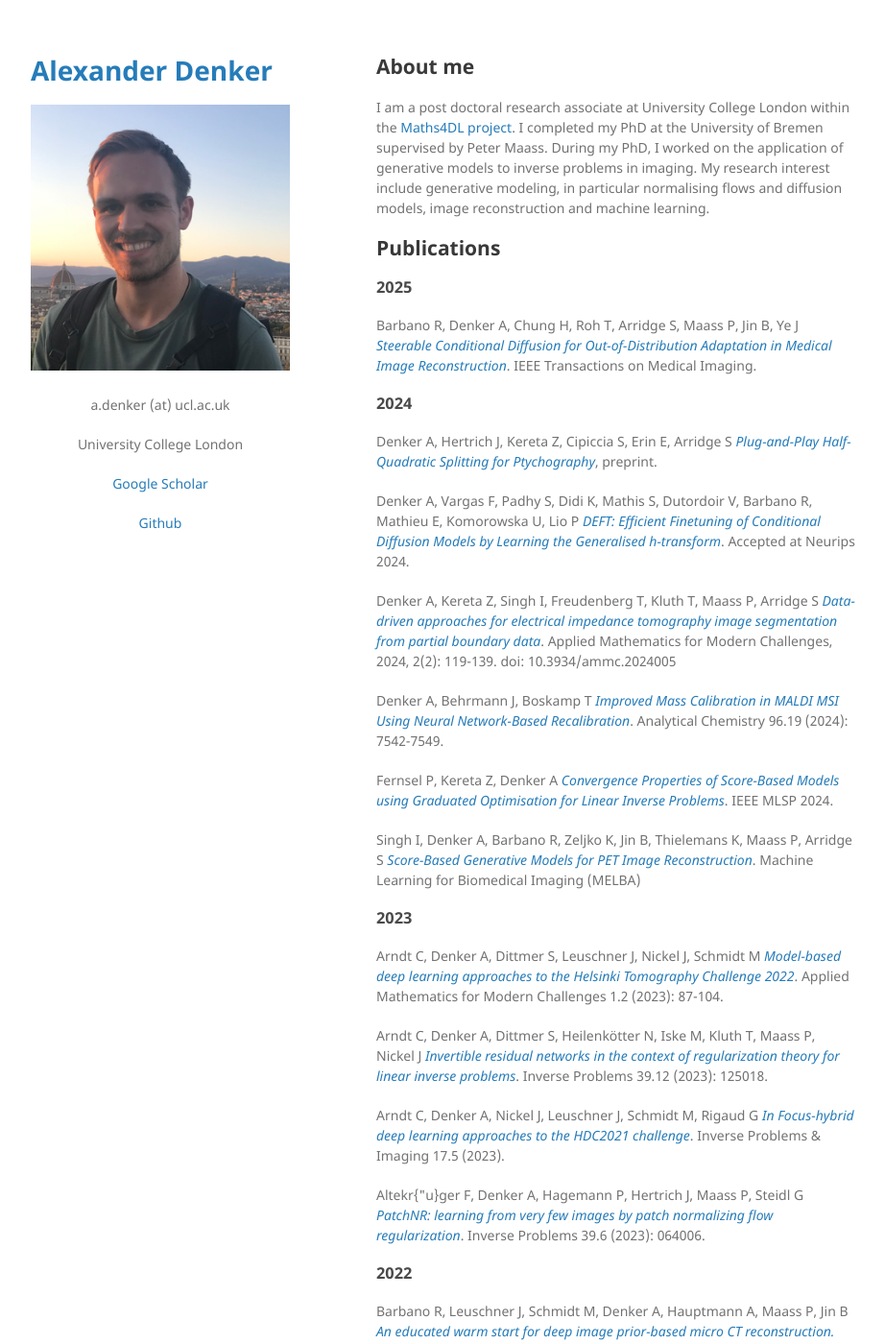
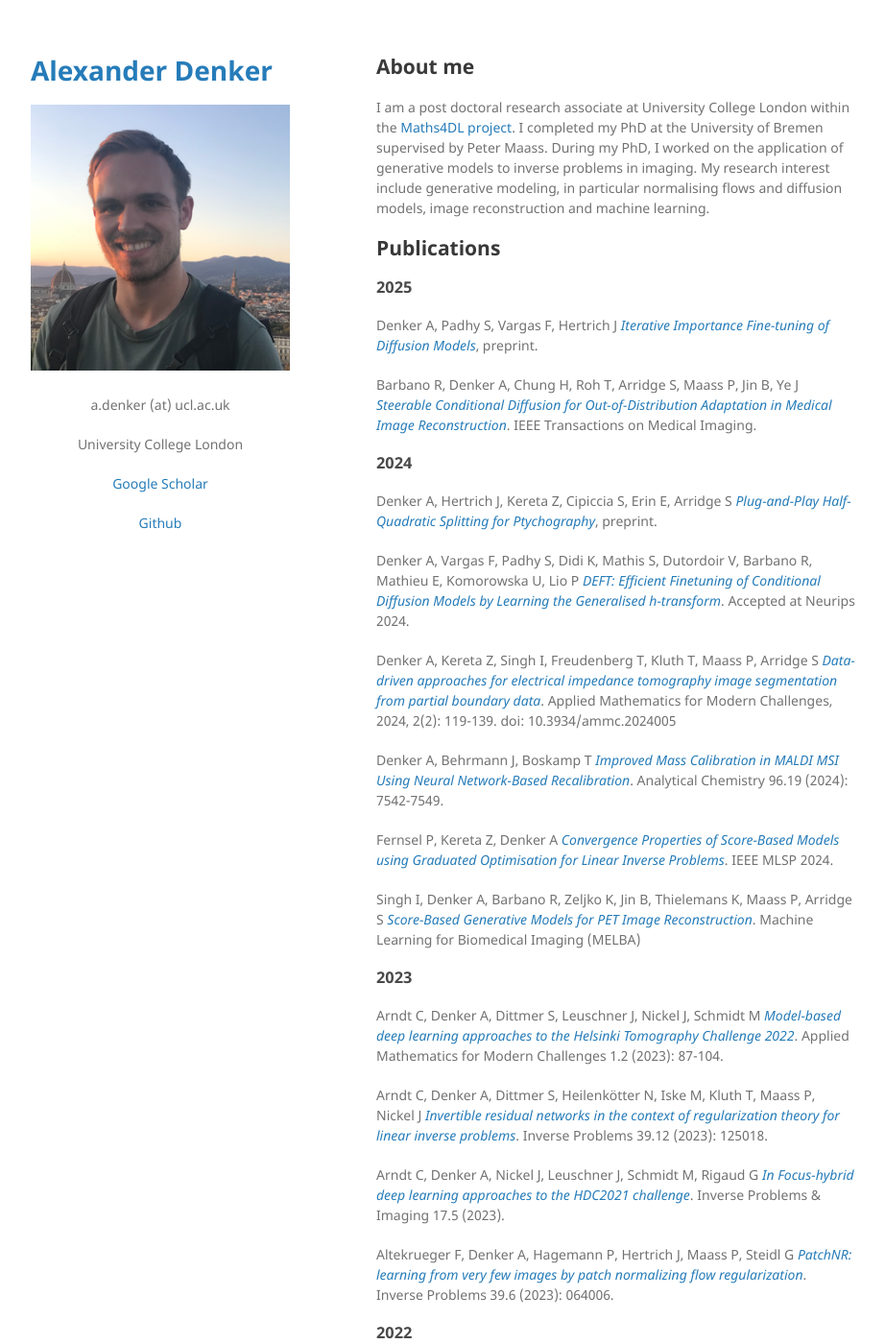
Before and after one commit to alexdenker/alexdenker.github.io, a Jekyll site: the page built from index.md, in a window 1280 px wide and 1400 px high. Shown: the whole window at 96% size, without its empty margins (178-1100 px from the left). Built offline with Jekyll 4.4.1, drawn with Linux system fonts in a browser that asks for light colours; the repository's description, which GitHub fills in, is left out; our own code applies the rules of GitHub Pages for plain Markdown files.

Commit message:
add paper

```diff
--- a/index.md
+++ b/index.md
@@ -10,6 +10,8 @@ I am a post doctoral research associate at University College London within the
 ## Publications
 
 ### 2025
+
+Denker A, Padhy S, Vargas F, Hertrich J [*Iterative Importance Fine-tuning of Diffusion Models*](https://arxiv.org/abs/2502.04468), preprint.
 
 Barbano R, Denker A, Chung H, Roh T, Arridge S, Maass P, Jin B, Ye J [*Steerable Conditional Diffusion for Out-of-Distribution Adaptation in Medical Image Reconstruction*](https://ieeexplore.ieee.org/abstract/document/10829716). IEEE Transactions on Medical Imaging.
 
@@ -37,7 +39,7 @@ Arndt C, Denker A, Dittmer S, Heilenkötter N, Iske M, Kluth T, Maass P, Nickel
 
 Arndt C, Denker A, Nickel J, Leuschner J, Schmidt M, Rigaud G [*In Focus-hybrid deep learning approaches to the HDC2021 challenge*](https://www.aimsciences.org/article/doi/10.3934/ipi.2022061).  Inverse Problems & Imaging 17.5 (2023).
 
-Altekr{\"u}ger F, Denker A, Hagemann P, Hertrich J, Maass P, Steidl G [*PatchNR: learning from very few images by patch normalizing flow regularization*](https://iopscience.iop.org/article/10.1088/1361-6420/acce5e). Inverse Problems 39.6 (2023): 064006.
+Altekrueger F, Denker A, Hagemann P, Hertrich J, Maass P, Steidl G [*PatchNR: learning from very few images by patch normalizing flow regularization*](https://iopscience.iop.org/article/10.1088/1361-6420/acce5e). Inverse Problems 39.6 (2023): 064006.
 
 ### 2022
 
```
